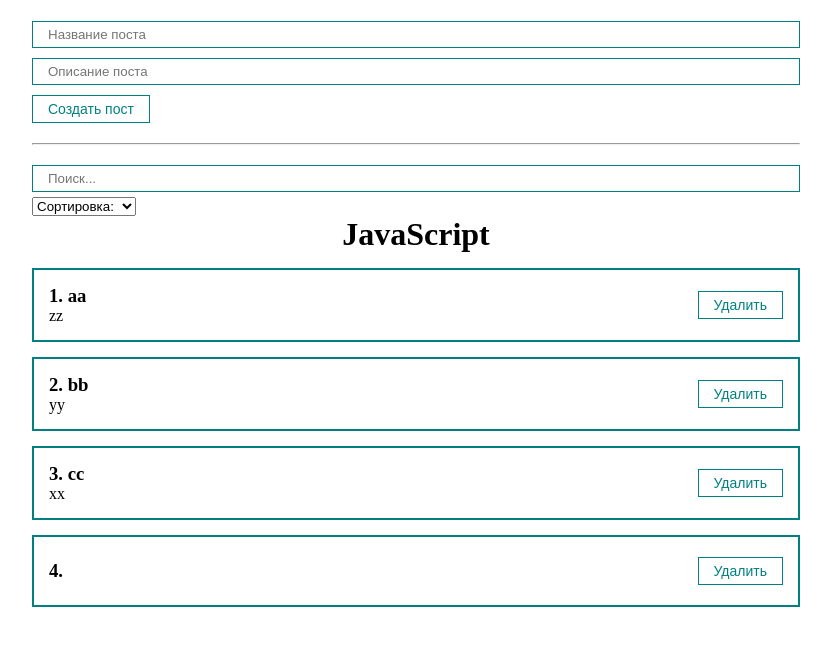
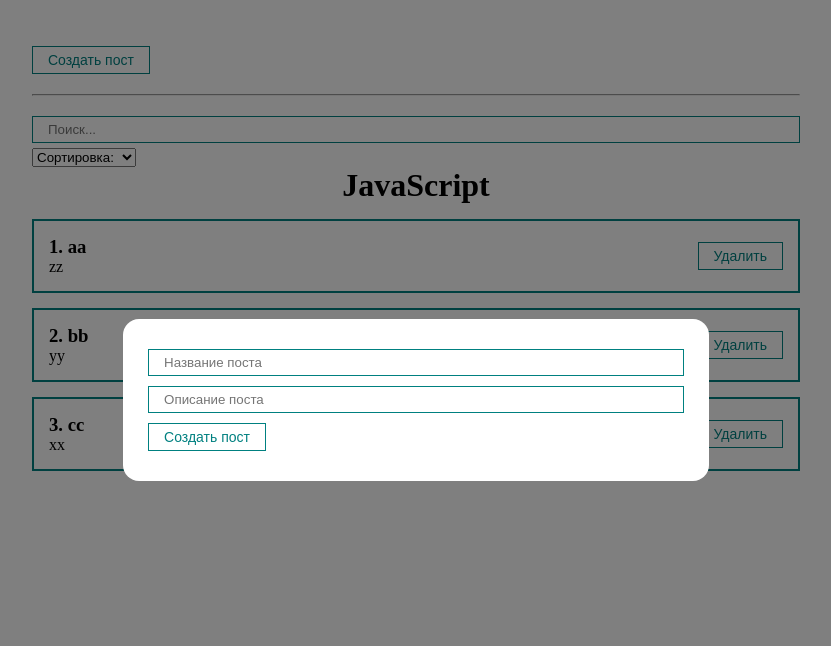
Before and after one commit to zheltkevich/react-education, a React (Create React App) app: page / in a window 1280 px wide. Both pictures are taken after a click on the button "Создать пост". Shown: the top 646 px of the page, without its empty margins (224-1055 px from the left). Built offline with nearby package versions, Linux system fonts and the light colour scheme.

Commit message:
Add AppModal

```diff
--- a/src/App.jsx
+++ b/src/App.jsx
@@ -6,6 +6,8 @@ import './styles/App.css'
 import PostsList from "./components/PostsList"
 import PostForm from "./components/PostForm"
 import PostFilter from "./components/PostFilter"
+import AppModal from "./components/ui/modal/AppModal"
+import AppButton from "./components/ui/button/AppButton"
 
 
 const POSTS = [
@@ -29,20 +31,22 @@ const POSTS = [
 function App() {
     const [posts, setPosts] = useState(POSTS)
     const [filter, setFilter] = useState({sort: '', query: ''})
+    const [modal, setModal] = useState(false)
 
     const sortedPosts = useMemo(()=> {
         if (filter.sort) return [...posts].sort((a, b) => a[filter.sort].localeCompare(b[filter.sort]))
         return posts
+    }, [filter.sort, posts]);
 
-    }, [filter.sort, posts]);
     const sortedAndSearchedPosts = useMemo(() => {
         return sortedPosts.filter(post => post.title.toLowerCase().includes(filter.query))
     }, [filter.query, sortedPosts])
 
-
     const createPost = (newPost) => {
         setPosts([...posts, newPost])
+        setModal(false)
     }
+
     const removePost = (post) => {
         console.log('remove', post.id)
         setPosts(posts.filter(item => item.id !== post.id))
@@ -59,7 +63,10 @@ function App() {
             </div>
             <hr /> */}
             {/* ========================== */}
-            <PostForm create={createPost} />
+            <AppButton style={{marginTop: '30px'}} onClick={() => setModal(true)}>Создать пост</AppButton>
+            <AppModal visible={modal} setVisible={setModal}>
+                <PostForm create={createPost} />
+            </AppModal>
             <hr />
             <PostFilter filter={filter} setFilter={setFilter}></PostFilter>
             <PostsList remove={removePost} posts={sortedAndSearchedPosts} title={'JavaScript'} />
--- /dev/null
+++ b/src/components/ui/modal/AppModal.jsx
@@ -0,0 +1,21 @@
+import React from 'react';
+import classes from './AppModal.module.css';
+
+const MyModal = ({children, visible, setVisible}) => {
+
+    const rootClasses = [classes.myModal]
+
+    if (visible) {
+        rootClasses.push(classes.opened);
+    }
+
+    return (
+        <div className={rootClasses.join(' ')} onClick={() => setVisible(false)}>
+            <div className={classes.myModalContent} onClick={(e) => e.stopPropagation()}>
+                {children}
+            </div>
+        </div>
+    );
+};
+
+export default MyModal;
--- /dev/null
+++ b/src/components/ui/modal/AppModal.module.css
@@ -0,0 +1,22 @@
+.myModal {
+    position: fixed;
+    top: 0;
+    bottom: 0;
+    right: 0;
+    left: 0;
+    display: none;
+    background: rgba(0,0,0, 0.5);
+}
+
+.myModalContent {
+    padding: 25px;
+    background: white;
+    border-radius: 16px;
+    min-width: 250px;
+}
+
+.myModal.opened {
+    display: flex;
+    justify-content: center;
+    align-items: center;
+}
```
